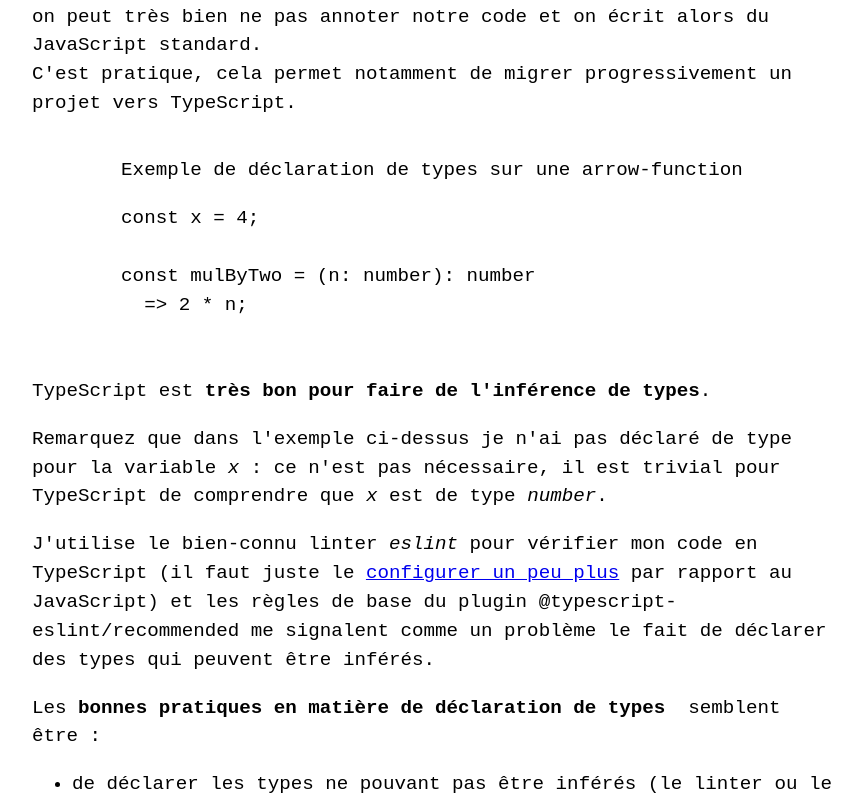
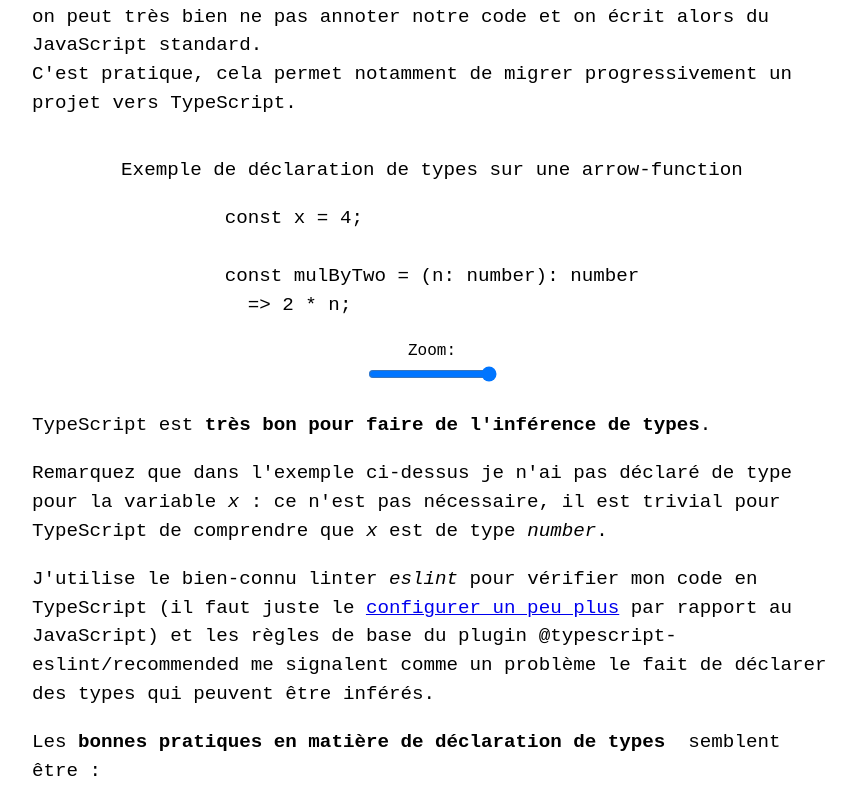
Before and after one commit to djfm/djfm.github.io, a React app: page /typescript in a window 1280 px wide. Shown: the part 660-1460 px from the top of the page, without its empty margins (32-894 px from the left). Built offline with nearby package versions, Linux system fonts and the light colour scheme; the HTML template or start-up script is replaced by a standard one.

Commit message:
zooming on code samples

```diff
--- a/src/client/Components/common/CodeSample.tsx
+++ b/src/client/Components/common/CodeSample.tsx
@@ -1,11 +1,18 @@
-import React from 'react';
+import React, {
+  useState,
+  useEffect,
+  useRef,
+  BaseSyntheticEvent,
+} from 'react';
 
 import styled from 'styled-components';
 
 const Wrapper = styled.div`
   display: flex;
-  flex-direction: row;
-  justify-content: center;
+  flex-direction: column;
+  align-items: center;
+
+  margin-bottom: 20px;
 
   > figure {
     max-width: 100%;
@@ -16,12 +23,22 @@ const Wrapper = styled.div`
     }
 
     pre {
+      display: flex;
+      flex-direction: row;
+      justify-content: center;
+      align-items: center;
+
       max-width: 100%;
-      overflow: scroll;
+      overflow: auto;
+
+      code {
+        width: fit-content;
+      }
     }
 
     margin-left: 0;
     margin-right: 0;
+    margin-bottom: 0;
   }
 `;
 
@@ -75,14 +92,67 @@ export const CodeSample: React.FC<{
   children,
   language,
 }) => {
+  const minZoom = 30;
+  const maxZoom = 100;
+
+  const [zoomLevel, setZoomLevel] = useState(maxZoom);
+  const [initialFontSize, setInitialFontSize] = useState(0);
+  const [fontUnit, setFontUnit] = useState('');
+  const codeElementRef = useRef(null);
+
+  useEffect(() => {
+    // necessary to prevent errors in the SSR code where
+    // document is not defined
+    if (typeof document !== 'undefined') {
+      const { fontSize } = document.defaultView.getComputedStyle(codeElementRef.current);
+      const [, value, unit] = fontSize.match(/(\d+(?:.\d+))(\w+)/);
+      setInitialFontSize(parseFloat(value));
+      setFontUnit(unit);
+    }
+  }, []);
+
+  const updateZoomLevel = (e: BaseSyntheticEvent) => {
+    const { value: valueString } = e.target;
+    const value = parseInt(valueString, 10);
+    setZoomLevel(value);
+  };
+
+  const scaleFactor = zoomLevel / maxZoom;
+  const fontSize = Math.round(100 * scaleFactor * initialFontSize) / 100;
+  const fontSizeWithUnit = `${fontSize}${fontUnit}`;
+
+  const style = fontSize > 0 ? ({ fontSize: fontSizeWithUnit }) : undefined;
+
   const markup = (
     <Wrapper>
       <figure>
         <figcaption>{title}</figcaption>
         <pre className={`language-${language || 'typescript'}`}>
-          <code>{trimLeadingWhitespace(children)}</code>
+          <code
+            ref={codeElementRef}
+            style={style}
+          >
+            {trimLeadingWhitespace(children)}
+          </code>
         </pre>
       </figure>
+      <label>
+        <div style={{
+          textAlign: 'center',
+          fontFamily: 'monospace',
+          fontSize: '1rem',
+        }}
+        >
+          Zoom:
+        </div>
+        <input
+          type="range"
+          min={minZoom}
+          max={maxZoom}
+          value={zoomLevel}
+          onChange={updateZoomLevel}
+        />
+      </label>
     </Wrapper>
   );
 
```
